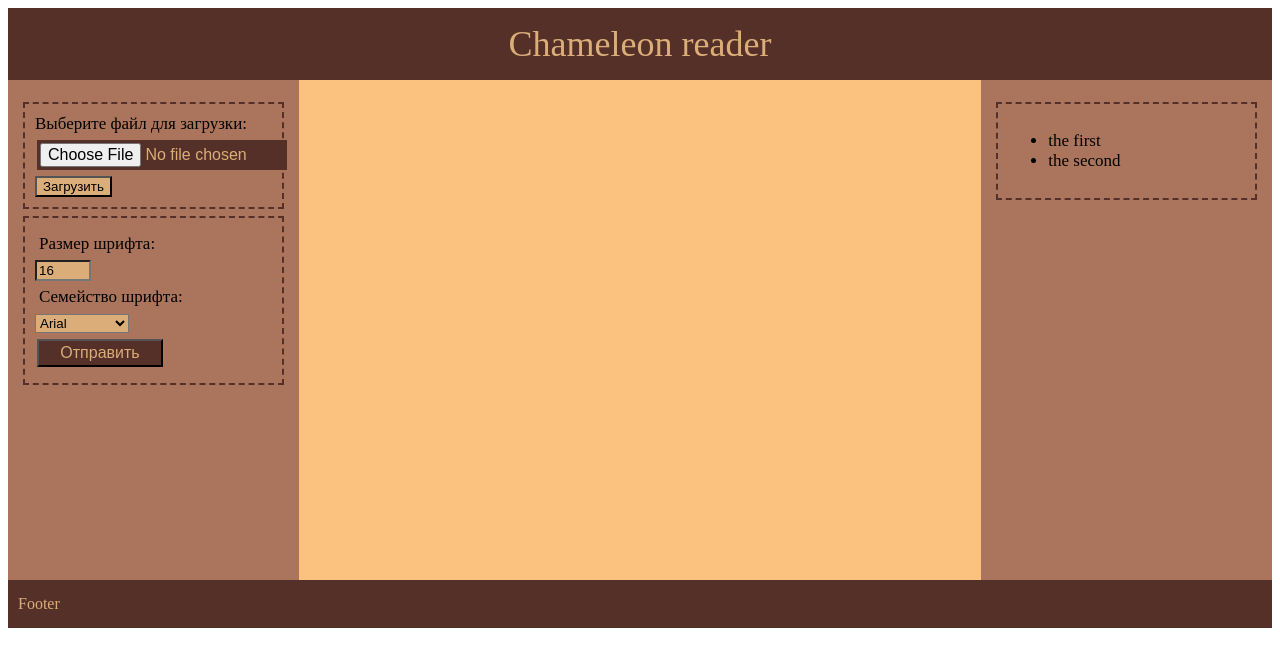
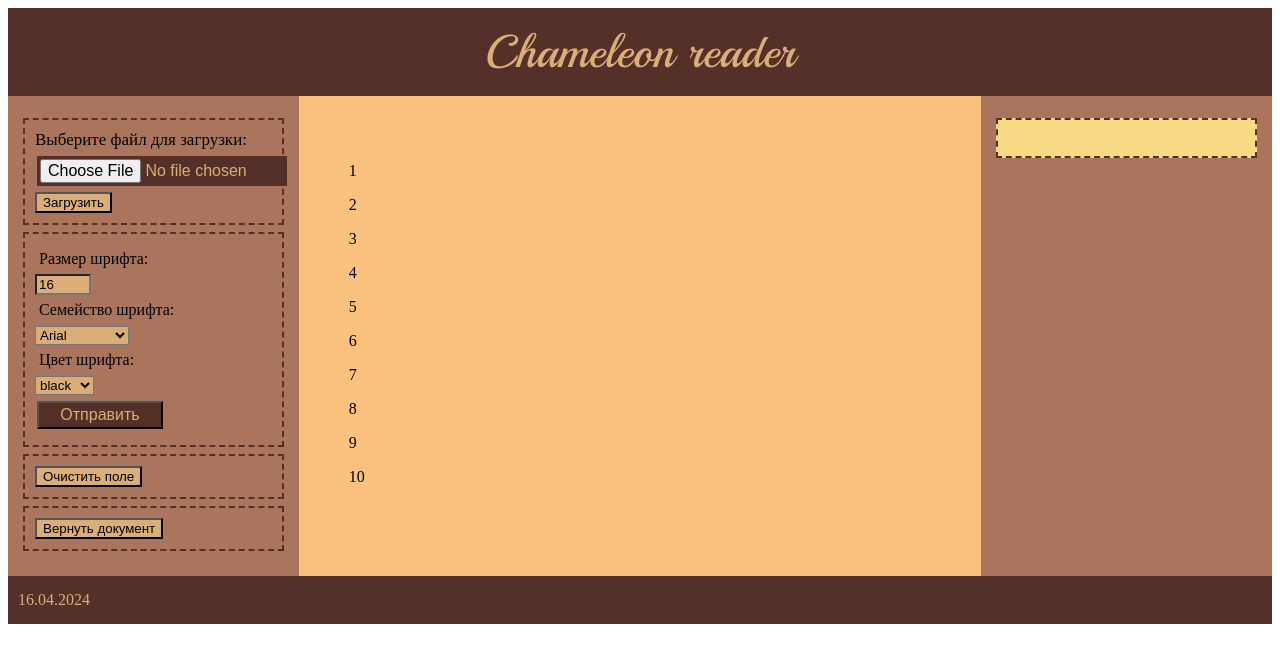
Before and after one commit to NVishnevskaya/e-books_formatter, a Flask app: page / in a window 1280 px wide. Shown: the top 667 px of the page. Run offline with Flask 3, Linux system fonts and the light colour scheme; data that the repository does not hold is empty.

Commit message:
Added new files, updated others
Added style_render.py, placeholder_generator.py;
Modified main.py, templates, txt_render.py, requirements.txt;

```diff
--- a/epub_render.py
+++ b/epub_render.py
@@ -2,10 +2,11 @@ from ebooklib import epub
 from bs4 import BeautifulSoup
 import ebooklib
 
-tag_exeption = ['body', 'head']
+tag_exception = ['body', 'head']
 DEST_FOLDER = "templates"
 DEST_FILE = "index_with_content.html"
 DEFAULT_DEST_FILE = f"{DEST_FOLDER}/{DEST_FILE}"
+
 
 def get_epub_item_doc(filename):
     book = epub.read_epub(filename)
@@ -31,12 +32,14 @@ def get_epub_style(filename):
     resp = "\n".join(items_styles)
     return resp
 
+
 def set_epub_style(filename, dest_file=DEFAULT_DEST_FILE):
     file_content = get_epub_style(filename)
     with open(dest_file, mode="a", encoding="UTF-8") as file:
         file.write('<style>\n')
         file.write(file_content + '\n')
         file.write('</style>\n')
+
 
 def get_epub_style_text(filename):
     file_content = get_epub_style(filename)
@@ -47,6 +50,7 @@ def get_epub_style_text(filename):
     ]
     answer = "\n".join(answer)
     return answer
+
 
 def render_epub_to_html(filename, dest_file=DEFAULT_DEST_FILE):
     file_content = get_epub_item_doc(filename)[0]
--- a/main.py
+++ b/main.py
@@ -1,34 +1,111 @@
 from flask import Flask, render_template, request, redirect, url_for
 import epub_render
 import txt_render
+import style_render
+import placeholder_generator as pg
 import os
 
 ALLOWED_EXTENSIONS = {'epub', 'fb2', 'pdf', 'txt'}
 app = Flask(__name__, template_folder="templates")
+app.config['TEMPLATES_AUTO_RELOAD'] = True
 
 UPLOAD_FOLDER = 'uploads'
 DESTINATION_FILE_FOR_CONTENT = 'index_with_content.html'
+DEFAULT_FOLDER = "templates"
+DEFAULT_FILE_WITH_CONTENT = f"{DEFAULT_FOLDER}/{DESTINATION_FILE_FOR_CONTENT}"
 app.config['UPLOAD_FOLDER'] = UPLOAD_FOLDER
+
 current_settings = {
-    "processed_file": None
+    "is_file_loaded": False,
+    "font-size": 16,
+    "font-family": "",
+    "author_of_the_day_quote": "",
+    "the_day_quote": "",
+    "fonts": {
+        "arial": 'selected',
+        "comic_sans": ''
+    },
+    "font-colors": {
+        "black": 'selected',
+        "brown": ''
+    }
 }
+
+
+def set_new_quote():
+    resp_quote = pg.get_quote_of_the_day()
+    current_settings["author_of_the_day_quote"], current_settings["the_day_quote"] = resp_quote['author'], resp_quote[
+        'quote']
 
 
 def get_file_extension(filename):
     return filename.rsplit('.', 1)[1].lower()
 
 
+def change_style(filename=DEFAULT_FILE_WITH_CONTENT):
+    content_lines = []
+    with open(filename, mode="a", encoding="UTF-8") as file:
+        content_lines = file.readlines()
+
+
 def allowed_file(filename):
     return '.' in filename and get_file_extension(filename) in ALLOWED_EXTENSIONS
 
 
-@app.route('/')
+@app.route('/', methods=["GET", "POST"])
 def show_main_page():
-    return render_template('index.html', text="")
+    set_new_quote()
+    if current_settings['is_file_loaded']:
+        return render_template(DESTINATION_FILE_FOR_CONTENT, font_size=f'{current_settings["font-size"]}',
+                               day_quote=current_settings['the_day_quote'],
+                               author_quote=current_settings["author_of_the_day_quote"],
+                               arial_state=current_settings["fonts"]["arial"],
+                               comic_sans_state=current_settings["fonts"]["comic_sans"],
+                               black_state=current_settings["font-colors"]["black"],
+                               brown_state=current_settings["font-colors"]["brown"],
+                               )
+    return render_template('index.html', text="", font_size=f'{current_settings["font-size"]}',
+                           day_quote=current_settings['the_day_quote'],
+                           author_quote=current_settings["author_of_the_day_quote"],
+                           arial_state=current_settings["fonts"]["arial"],
+                           comic_sans_state=current_settings["fonts"]["comic_sans"],
+                           black_state=current_settings["font-colors"]["black"],
+                           brown_state=current_settings["font-colors"]["brown"],
+                           )
+
 
 @app.route('/new_style', methods=["POST", "GET"])
 def set_new_style():
-    return redirect(url_for('show_index_with_content'))
+    if request.method == "POST":
+        # font size
+        cur_font_size = request.form.get('font-size')
+        current_settings['font-size'] = cur_font_size
+        # font family
+        cur_font_family = request.form.get('font-family')
+        for key in current_settings['fonts'].keys():
+            current_settings['fonts'][key] = ''
+        current_settings['fonts'][cur_font_family] = 'selected'
+        # font color
+        cur_font_color = request.form.get('text-color')
+        for key in current_settings['font-colors'].keys():
+            current_settings['font-colors'][cur_font_color] = ''
+        current_settings['font-colors'][cur_font_color] = 'selected'
+        # style render
+        style_render.render_css(new_font_size=cur_font_size)
+    return redirect(url_for('show_main_page'))
+
+
+@app.route('/reset_file', methods=["GET", "POST"])
+def clear_temp_file():
+    current_settings['is_file_loaded'] = False
+    return redirect(url_for('show_main_page'))
+
+
+@app.route('/return_file', methods=["GET", "POST"])
+def return_temp_file():
+    current_settings['is_file_loaded'] = True
+    return redirect(url_for('show_main_page'))
+
 
 @app.route('/upload', methods=['GET', 'POST'])
 def handle_file_upload():
@@ -43,18 +120,12 @@ def handle_file_upload():
             file_path = os.path.join(app.config['UPLOAD_FOLDER'], filename)
             uploaded_file.save(file_path)
             ext = get_file_extension(file_path)
+            current_settings['is_file_loaded'] = True
             if ext == "epub":
                 epub_render.render_epub_to_html(file_path)
             elif ext == "txt":
                 txt_render.render_txt_file(file_path)
-            # необходимо форматировать полученный файл в html, унаследовав от base_index.html
-            return redirect(url_for('show_index_with_content'))
         return redirect(url_for('show_main_page'))
-
-
-@app.route('/with_content', methods=['GET', 'POST'])
-def show_index_with_content():
-    return render_template(DESTINATION_FILE_FOR_CONTENT)
 
 
 if __name__ == '__main__':
--- /dev/null
+++ b/placeholder_generator.py
@@ -0,0 +1,15 @@
+from requests import get
+
+
+def get_quote_of_the_day():
+    resp_dict = get('https://favqs.com/api/qotd').json()
+    quote_data = resp_dict['quote']
+    answer_dict = {
+        "author": quote_data['author'],
+        "quote": quote_data['body']
+    }
+    return answer_dict
+
+
+if __name__ == "__main__":
+    print(get_quote_of_the_day())
--- a/requirements.txt
+++ b/requirements.txt
@@ -1,2 +1,5 @@
 flask==3.0.2
 pypdf2==3.0.1
+EbookLib~=0.18
+beautifulsoup4==4.12.3
+requests==2.31.0
--- a/templates/base_index.html
+++ b/templates/base_index.html
@@ -3,6 +3,9 @@
 <head>
     <meta http-equiv="content-type" content="text/html; charset=utf-8">
     <meta name="viewport" content="width=960">
+    <link rel="preconnect" href="https://fonts.googleapis.com">
+    <link rel="preconnect" href="https://fonts.gstatic.com" crossorigin>
+    <link href="https://fonts.googleapis.com/css2?family=Playball&display=swap" rel="stylesheet">
     <title>Start page</title>
 </head>
 <body>
@@ -16,15 +19,26 @@
                 <input type="submit" value="Загрузить">
             </form>
         </div>
-      <form>
-          <p> Размер шрифта: </p>
-          <input type="number" min="12" max="36" placeholder="16" value="16">
-          <p> Семейство шрифта: </p>
-          <select>
-              <option> Arial </option>
-              <option> Comic Sans</option>
-          </select><br>
+        <form action="/new_style" method="post" enctype="multipart/form-data">
+            <p class="base_p"> Размер шрифта: </p>
+            <input name="font-size" type="number" min="12" max="36" placeholder="16" value={{font_size}}>
+            <p class="base_p"> Семейство шрифта: </p>
+            <select name="font-family">
+                <option value="arial" {{arial_state}}> Arial</option>
+                <option value="comic_sans" {{comic_sans_state}}> Comic Sans</option>
+            </select> <br>
+            <p class="base_p"> Цвет шрифта: </p>
+            <select name="text-color">
+                <option value="black" {{black_state}}> black </option>
+                <option value="brown" {{brown_state}}> brown </option>
+            </select> <br>
             <button type="submit" class="btn btn-primary">Отправить</button>
+        </form>
+        <form action="/reset_file" method="post" enctype="multipart/form-data">
+            <input type="submit" value="Очистить поле">
+        </form>
+        <form action="/return_file" method="post" enctype="multipart/form-data">
+            <input type="submit" value="Вернуть документ">
         </form>
     </div>
     <div class="column middle">
@@ -34,14 +48,12 @@
     </div>
     <div class="column right">
         <div class="bank">
-      <ul>
-          <li> the first </li>
-          <li> the second </li>
-      </ul>
+            <p class="day_quote"> {{day_quote}} </p>
+            <p class="author_day_quote"> {{author_quote}} </p>
         </div>
     </div>
 </div>
-  <footer>Footer</footer>
+<footer> 16.04.2024</footer>
 </body>
 </html>
 
@@ -49,7 +61,7 @@
 
     .column {
       float: left;
-  height: 500px;
+      height: 30pc;
     }
 
     .left, .right {
@@ -75,10 +87,6 @@ footer, header {
         color: rgb(219, 173, 120);
     }
 
-header {
-    font-size: 36px;
-}
-
     .row:after {
       content: "";
       display: table;
@@ -87,6 +95,10 @@ header {
 
     header {
         text-align: center;
+        font-size: 46px;
+        font-family: "Playball", cursive;
+        font-weight: 400;
+        font-style: normal;
     }
 
     * {
@@ -118,8 +130,9 @@ form button, .form-control-file {
         width: 250px;
     }
 
-form p {
+    form .base_p {
         margin: 6px 4px;
+        font-size: 16px;
     }
 
     form, .bank {
@@ -129,4 +142,9 @@ form, .bank {
         font-size: 17px;
     }
 
+    .bank {
+        background-color: rgb(250, 219, 133);
+    }
+
+
 </style>
--- a/templates/index_with_content.html
+++ b/templates/index_with_content.html
@@ -1,5 +1,29 @@
 {% extends "base_index.html" %}
+{% block content %}
+<p>1</p>
+<p>2</p>
+<p>3</p>
+<p>4</p>
+<p>5</p>
+<p>6</p>
+<p>7</p>
+<p>8</p>
+<p>9</p>
+<p>10</p>
 
-{% block content %}
 
+
+
+
+
+
+
+
+
+<style>
+p {
+	font-size: 16px;
+}
+
+</style>
 {% endblock %}
--- a/txt_render.py
+++ b/txt_render.py
@@ -6,6 +6,8 @@ def get_txt_text(filename):
     with open(filename, mode="r", encoding="UTF-8") as file:
         text = file.readlines()
     text = list(map(lambda x: f"<p>{x.strip()}</p>", text))
+    text.append("\n<style>")
+    text.append("</style>\n")
     return "\n".join(text)
 
 
--- a/uploads/example.txt
+++ b/uploads/example.txt
@@ -8,4 +8,3 @@
 8
 9
 10
-11
```
Also changed, not shown: style_render.py (added, +100 -0 lines), templates/index.html (line endings or trailing spaces), 2 other files. Lines whose indentation alone changed are shown as unchanged.
